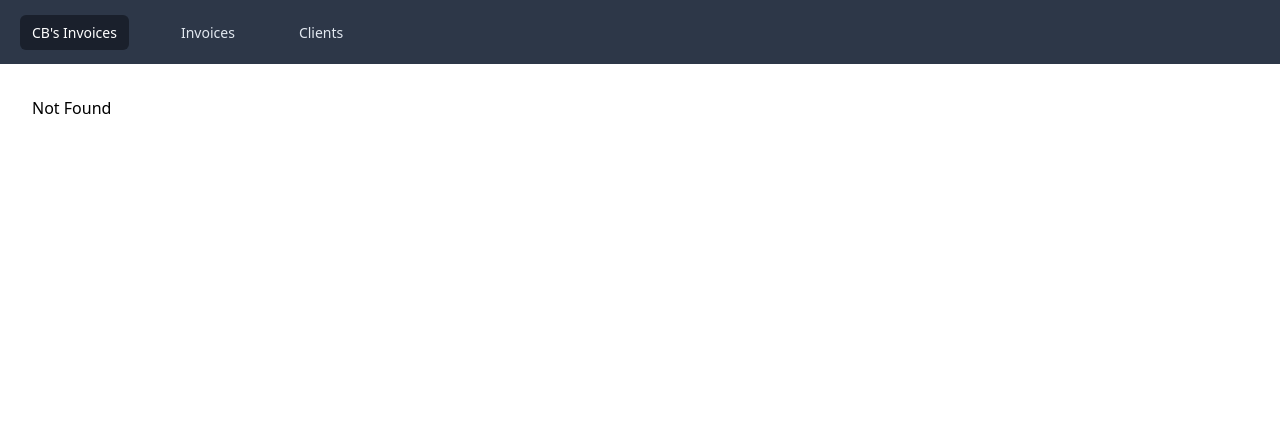
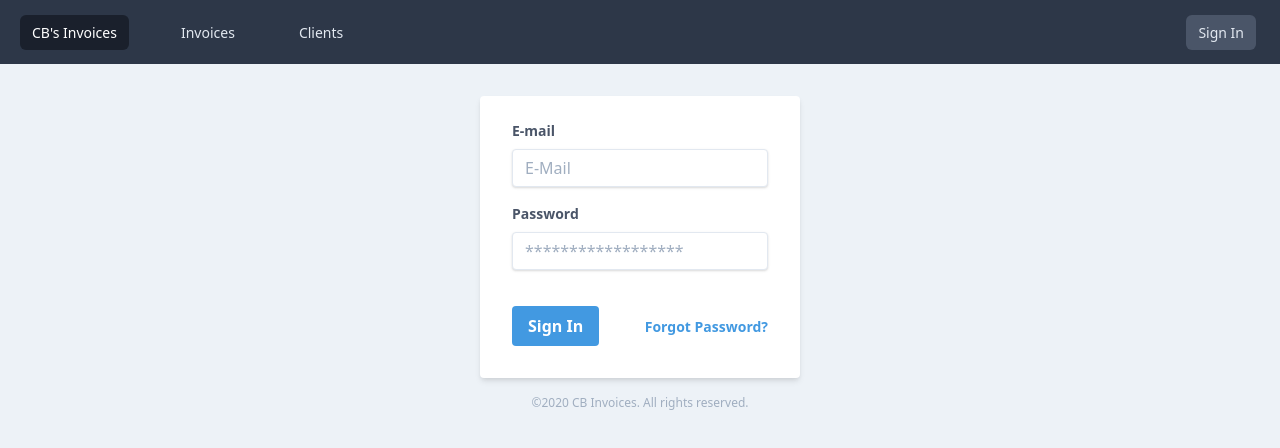
Before and after one commit to zc0rp10/React_Cbs_Invoices, a React (Create React App) app: page /login in a window 1280 px wide. Before the commit this address led to /not-found. Shown: the top 448 px of the page. Built offline with nearby package versions, Linux system fonts and the light colour scheme.

Commit message:
Added LoginForm Comp. Installed Formik.

```diff
--- a/package.json
+++ b/package.json
@@ -6,6 +6,7 @@
     "@testing-library/jest-dom": "^4.2.4",
     "@testing-library/react": "^9.5.0",
     "@testing-library/user-event": "^7.2.1",
+    "formik": "^2.1.4",
     "lodash": "^4.17.15",
     "prop-types": "^15.7.2",
     "react": "^16.13.1",
--- a/src/App.js
+++ b/src/App.js
@@ -8,13 +8,15 @@ import InvoiceForm from "./components/InvoiceForm";
 import Clients from "./components/Clients";
 import NotFound from "./components/NotFound";
 import NavBar from "./components/NavBar";
+import LoginForm from "./components/LoginForm";
 
 function App() {
   return (
-    <div className="h-screen w-screen">
+    <div className="h-screen w-screen bg-gray-200">
       <NavBar />
       <main className="px-8">
         <Switch>
+          <Route path="/login" component={LoginForm} />
           <Route path="/invoices/:id" component={InvoiceForm} />
           <Route path="/invoices" component={Invoices} />
           <Route path="/clients" component={Clients} />
--- a/src/components/Invoices.js
+++ b/src/components/Invoices.js
@@ -77,7 +77,7 @@ const Invoices = () => {
 
   if (totalCount === 0) return <p className="px-4 py-4">There are no invoice in the database.</p>;
   return (
-    <div className="flex justify-between">
+    <div className="flex justify-between bg-white shadow-md rounded px-8 pt-6 pb-8 mb-4">
       <ListGroup items={clients} selectedItem={selectedClient} onItemSelect={handleClientSelect} />
       <div className="w-full pl-8">
         <p className="px-4 py-4">
--- /dev/null
+++ b/src/components/LoginForm.js
@@ -0,0 +1,73 @@
+// Render Prop
+import React from "react";
+import { Formik, Form, Field, ErrorMessage } from "formik";
+
+const LoginForm = () => (
+  <div>
+    <Formik
+      initialValues={{ email: "", password: "" }}
+      validate={values => {
+        const errors = {};
+        if (!values.email) {
+          errors.email = "Required";
+        } else if (!/^[A-Z0-9._%+-]+@[A-Z0-9.-]+\.[A-Z]{2,}$/i.test(values.email)) {
+          errors.email = "Invalid email address";
+        }
+        return errors;
+      }}
+      onSubmit={(values, { setSubmitting }) => {
+        setTimeout(() => {
+          alert(JSON.stringify(values, null, 2));
+          setSubmitting(false);
+        }, 400);
+      }}
+    >
+      {({ isSubmitting }) => (
+        <Form className="bg-white shadow-md rounded px-8 pt-6 pb-8 mb-4 mx-auto w-auto max-w-xs">
+          <div class="mb-4">
+            <label class="block text-gray-700 text-sm font-bold mb-2" for="email">
+              E-mail
+            </label>
+            <Field
+              className="shadow appearance-none border rounded w-full py-2 px-3 text-gray-700 leading-tight focus:outline-none focus:shadow-outline"
+              type="email"
+              name="email"
+              placeholder="E-Mail"
+            />
+            <ErrorMessage name="email" component="div" />
+          </div>
+          <div class="mb-6">
+            <label class="block text-gray-700 text-sm font-bold mb-2" for="password">
+              Password
+            </label>
+            <Field
+              className="shadow appearance-none border rounded w-full py-2 px-3 text-gray-700 mb-3 leading-tight focus:outline-none focus:shadow-outline"
+              type="password"
+              name="password"
+              placeholder="******************"
+            />
+            <ErrorMessage name="password" component="div" />
+          </div>
+          <div class="flex items-center justify-between">
+            <button
+              className="bg-blue-500 hover:bg-blue-700 text-white font-bold py-2 px-4 rounded focus:outline-none focus:shadow-outline"
+              type="submit"
+              disabled={isSubmitting}
+            >
+              Sign In
+            </button>
+            <a
+              class="inline-block align-baseline font-bold text-sm text-blue-500 hover:text-blue-800"
+              href="#"
+            >
+              Forgot Password?
+            </a>
+          </div>
+        </Form>
+      )}
+    </Formik>
+    <p class="text-center text-gray-500 text-xs">&copy;2020 CB Invoices. All rights reserved.</p>
+  </div>
+);
+
+export default LoginForm;
--- a/src/components/NavBar.js
+++ b/src/components/NavBar.js
@@ -4,7 +4,7 @@ import { NavLink, Link } from "react-router-dom";
 const NavBar = () => {
   return (
     <nav className="bg-gray-800 flex mb-8">
-      <ul className="flex items-center justify-between h-16 ml-5">
+      <ul className="flex items-center justify-between h-16 ml-5 w-full">
         <li className="mr-6">
           <Link
             to="/"
@@ -29,6 +29,14 @@ const NavBar = () => {
             Clients
           </NavLink>
         </li>
+        <li className="mr-6 ml-auto">
+          <NavLink
+            to="/login"
+            className="navLink ml-4 px-3 py-2 rounded-md text-sm font-medium leading-5 text-gray-300 hover:text-white hover:bg-gray-700 focus:outline-none transition duration-150 ease-in-out"
+          >
+            Sign In
+          </NavLink>
+        </li>
       </ul>
     </nav>
   );
--- a/src/components/common/Pagination.js
+++ b/src/components/common/Pagination.js
@@ -10,7 +10,7 @@ const Pagination = ({ invoiceCount, pageSize, currentPage, onPageChange }) => {
   const pages = _.range(1, pageCount + 1);
 
   return (
-    <div className="bg-white px-4 py-3 flex items-center justify-center border-t border-gray-200 sm:px-6">
+    <div className="px-4 py-3 flex items-center justify-center border-t border-gray-200 sm:px-6">
       <div>
         <span className="relative z-0 inline-flex shadow-sm">
           <button
@@ -31,11 +31,7 @@ const Pagination = ({ invoiceCount, pageSize, currentPage, onPageChange }) => {
             <button
               key={page}
               type="button"
-              className={
-                page === currentPage
-                  ? "btn-pagination-nbr active"
-                  : "btn-pagination-nbr"
-              }
+              className={page === currentPage ? "btn-pagination-nbr active" : "btn-pagination-nbr"}
               onClick={() => onPageChange(page)}
             >
               {page}
```
Also changed, not shown: 1 other file (tests, documents, lock files or other folders).
